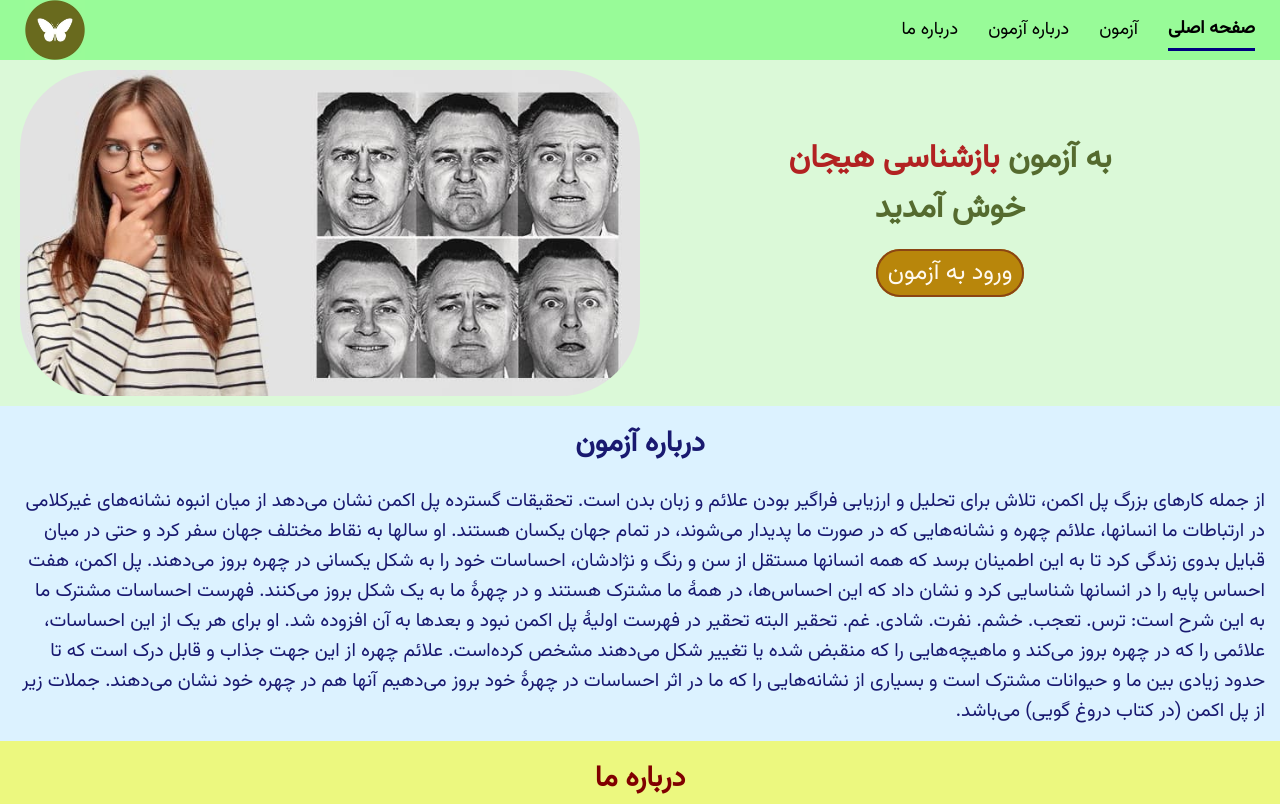
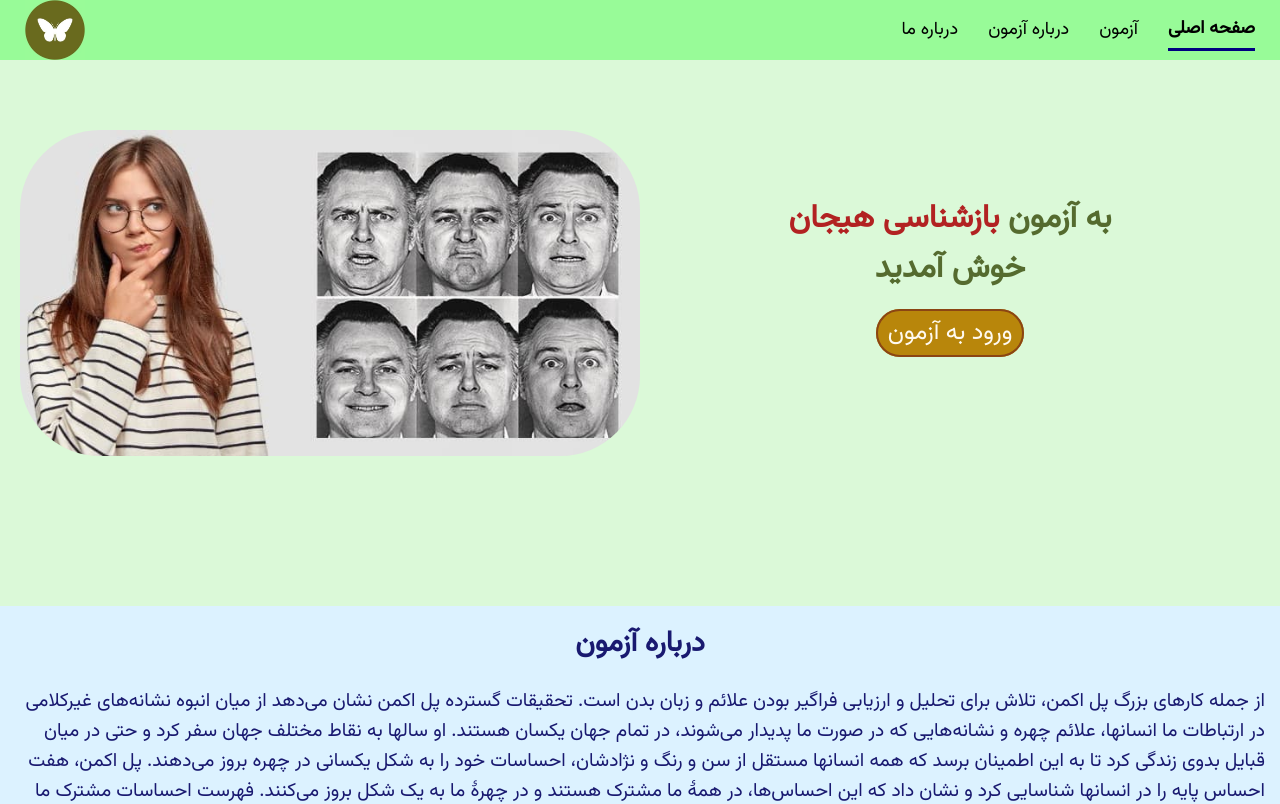
Before and after one commit to fardin721994/parvin, a React (Create React App) app: page / in a window 1280 px wide. Shown: the top 804 px of the page. Built offline with nearby package versions, Linux system fonts and the light colour scheme.

Commit message:
1402 10 03

```diff
--- a/src/Header.css
+++ b/src/Header.css
@@ -36,6 +36,8 @@
   .Header {
     display: flex;
     align-items: center;
+    padding-top: 70px;
+    padding-bottom: 150px;
   }
   .Header .welcome {
     width: 50%;
--- a/src/TestPage.css
+++ b/src/TestPage.css
@@ -6,7 +6,7 @@
 }
 .TestPage section {
   max-width: 300px;
-  margin: 10px auto;
+  margin: 40px auto;
   padding: 10px;
   border-radius: 10px;
 }
```
